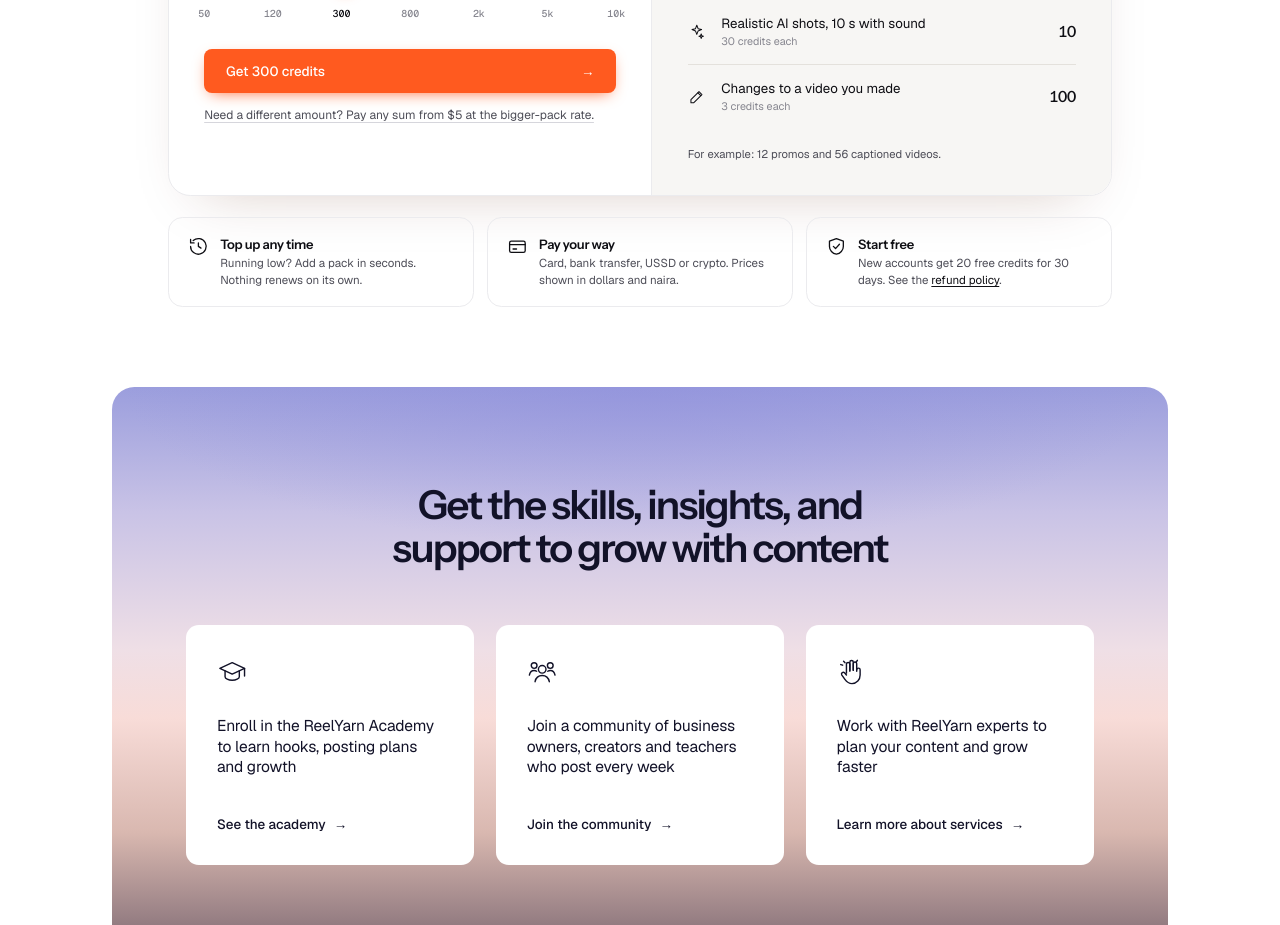
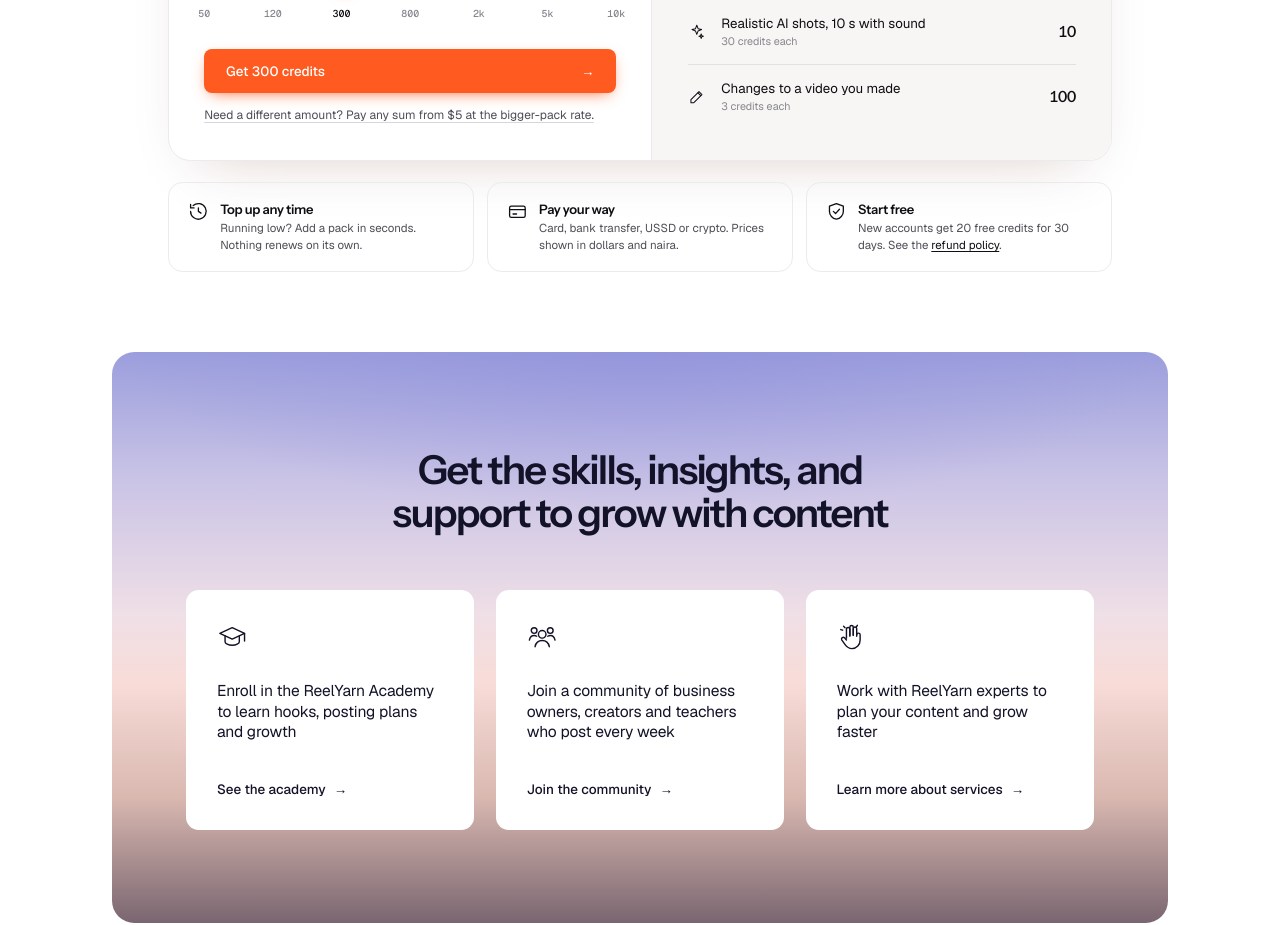
Before and after one commit to kreativejosh/reel-yarn, a Next.js app: page / in a window 1280 px wide. Shown: the part 6020-6945 px from the top of the page. Built offline with nearby package versions, Linux system fonts and the light colour scheme; no server answers.

Commit message:
Remove the 'For example' line from pricing
Co-Authored-By: Claude Opus 5.5 <noreply@anthropic.com>

```diff
--- a/src/app/globals.css
+++ b/src/app/globals.css
@@ -335,7 +335,6 @@ nav.top{display:flex;align-items:center;justify-content:space-between;gap:16px;p
 .pr-list .what{font-size:1.04rem;line-height:1.35;color:var(--ink)}
 .pr-list .what small{display:block;color:var(--muted);font-size:.84rem;margin-top:1px}
 .pr-list .n{font:500 1.2rem var(--display);letter-spacing:-.02em;font-variant-numeric:tabular-nums;color:var(--ink)}
-.pr-mix{margin-top:auto;padding-top:22px;font-size:.88rem;color:var(--ink-2)}
 .pr-foot{margin-top:26px;display:grid;grid-template-columns:repeat(3,1fr);gap:16px}
 .pr-foot div{border:1px solid var(--line);border-radius:18px;padding:22px 24px;display:flex;gap:14px;align-items:flex-start}
 .pr-foot svg{flex:none;width:26px;height:26px;stroke:var(--ink);fill:none;stroke-width:1.5;stroke-linecap:round;stroke-linejoin:round}
--- a/src/components/Pricing.tsx
+++ b/src/components/Pricing.tsx
@@ -19,8 +19,6 @@ export function Pricing() {
   const [i, setI] = useState(DEFAULT_PACK);
   const [credits, usd] = packs[i];
   const save = Math.round((1 - usd / credits / base) * 100);
-  const promos = Math.floor((credits * 0.45) / 11);
-  const caps = Math.floor((credits - promos * 11) / 3);
 
   return (
     <section className="band price-sec" id="pricing" aria-labelledby="pr-h">
@@ -66,7 +64,6 @@ export function Pricing() {
                 </li>
               ))}
             </ul>
-            <p className="pr-mix">For example: {fmt(promos)} promo{promos === 1 ? "" : "s"} and {fmt(caps)} captioned video{caps === 1 ? "" : "s"}.</p>
           </div>
         </div>
 
```
